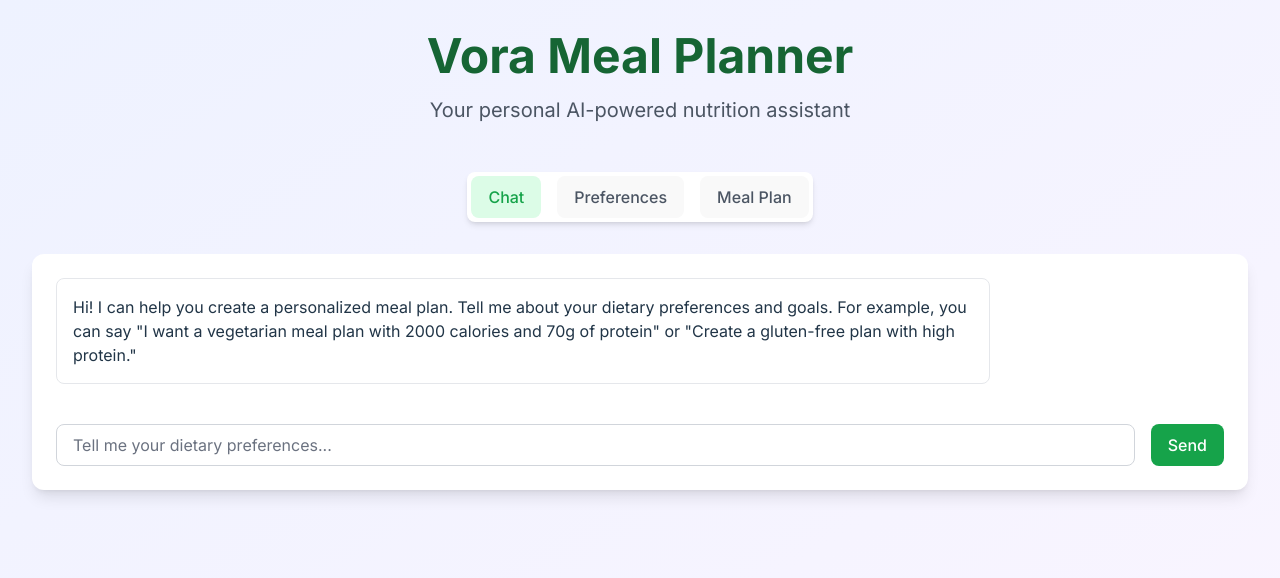
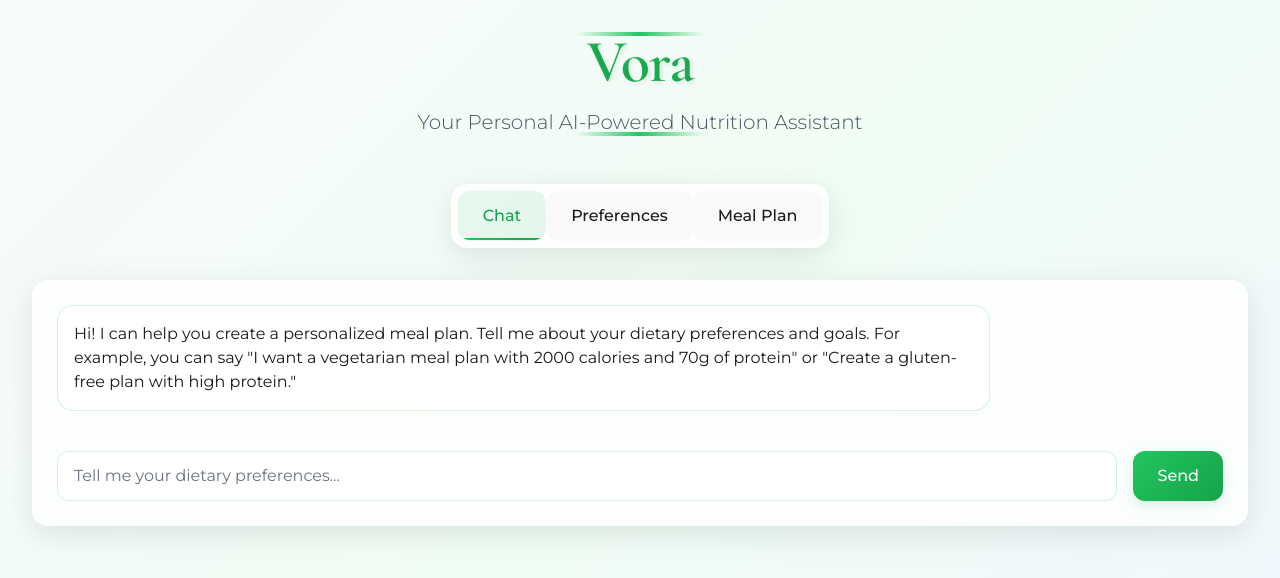
Before and after one commit to TejasParam/Vora, a React (Vite) app in the folder frontend/: page / in a window 1280 px wide. Shown: the top 578 px of the page. Built offline with nearby package versions, Linux system fonts and the light colour scheme; the HTML template or start-up script is replaced by a standard one.

Commit message:
design changes

```diff
--- a/frontend/src/App.tsx
+++ b/frontend/src/App.tsx
@@ -229,7 +229,7 @@ function App() {
       <div className="space-y-1">
         <div className="flex justify-between text-sm">
           <span>{label}</span>
-          <span>{Math.round(value)}/{Math.round(max)}{unit}</span>
+          <span className="font-medium text-gray-800">{Math.round(value)}/{Math.round(max)}{unit}</span>
         </div>
         <div className="h-2 bg-gray-200 rounded-full overflow-hidden">
           <div
@@ -244,70 +244,82 @@ function App() {
   const MealCard = ({ meal, type, isSelected }: { meal: MealInfo; type: keyof MealSelection; isSelected: boolean }) => (
     <div
       onClick={() => handleMealSelect(type, meal)}
-      className={`bg-white p-4 rounded-lg shadow-md hover:shadow-lg transition-shadow cursor-pointer border-2
-        ${isSelected ? 'border-primary-500' : 'border-transparent'}`}
+      className={`fancy-card ${isSelected ? 'ring-2 ring-green-500' : ''}`}
     >
-      <h4 className="font-semibold text-lg text-gray-800">{meal.name}</h4>
-      <div className="mt-2 space-y-1 text-sm text-gray-600">
-        <p className="flex justify-between">
-          <span>Calories:</span>
-          <span className="font-medium">{meal.calories}</span>
-        </p>
-        <p className="flex justify-between">
-          <span>Protein:</span>
-          <span className="font-medium">{meal.protein}g</span>
-        </p>
-        <p className="flex justify-between">
-          <span>Carbs:</span>
-          <span className="font-medium">{meal.carbs}g</span>
-        </p>
-        <p className="flex justify-between">
-          <span>Fat:</span>
-          <span className="font-medium">{meal.fat}g</span>
-        </p>
-        <div className="mt-2 pt-2 border-t border-gray-200">
-          <p className="text-xs text-gray-500">Dietary Info:</p>
-          <p className="text-sm font-medium text-gray-700">{meal.dietary_restrictions}</p>
+      <div className="relative">
+        <div className="absolute -top-4 -right-4">
+          {isSelected && (
+            <div className="bg-green-500 text-white p-2 rounded-full shadow-lg">
+              <svg className="w-4 h-4" fill="none" stroke="currentColor" viewBox="0 0 24 24">
+                <path strokeLinecap="round" strokeLinejoin="round" strokeWidth="2" d="M5 13l4 4L19 7" />
+              </svg>
+            </div>
+          )}
+        </div>
+      </div>
+      <h4 className="font-playfair text-xl font-semibold text-gray-800 mb-3">{meal.name}</h4>
+      <div className="space-y-3">
+        <MacroBar label="Calories" value={meal.calories} maxValue={800} />
+        <MacroBar label="Protein" value={meal.protein} maxValue={40} unit="g" />
+        <MacroBar label="Carbs" value={meal.carbs} maxValue={100} unit="g" />
+        <MacroBar label="Fat" value={meal.fat} maxValue={35} unit="g" />
+      </div>
+      <div className="mt-4 pt-3 border-t border-gray-100">
+        <p className="text-xs text-gray-500 mb-1">Dietary Info:</p>
+        <div className="flex flex-wrap gap-2">
+          {meal.dietary_restrictions.split(', ').map((restriction, index) => (
+            <span key={index} className="px-2 py-1 bg-green-50 text-green-700 rounded-full text-xs font-medium">
+              {restriction}
+            </span>
+          ))}
         </div>
       </div>
     </div>
-  )
+  );
+
+  const MacroBar = ({ label, value, maxValue, unit = '' }: { label: string; value: number; maxValue: number; unit?: string }) => {
+    const percentage = Math.min((value / maxValue) * 100, 100);
+    return (
+      <div className="space-y-1">
+        <div className="flex justify-between text-sm">
+          <span className="text-gray-600">{label}</span>
+          <span className="font-medium text-gray-800">{value}{unit}</span>
+        </div>
+        <div className="progress-bar">
+          <div
+            className="progress-bar-fill"
+            style={{ width: `${percentage}%` }}
+          />
+        </div>
+      </div>
+    );
+  };
 
   return (
-    <div className="min-h-screen bg-gradient-to-br from-indigo-50 to-purple-50 py-8 px-4 sm:px-6 lg:px-8">
+    <div className="min-h-screen py-8 px-4 sm:px-6 lg:px-8">
       <div className="max-w-7xl mx-auto">
-        <div className="text-center mb-12">
-          <h1 className="text-5xl font-bold text-green-800 mb-4">Vora Meal Planner</h1>
-          <p className="text-xl text-gray-600">Your personal AI-powered nutrition assistant</p>
+        <div className="text-center mb-12 relative">
+          {/* Decorative Elements */}
+          <div className="absolute top-0 left-1/2 -translate-x-1/2 w-32 h-1 bg-gradient-to-r from-transparent via-green-500 to-transparent"></div>
+
+          <h1 className="fancy-title text-6xl mb-4">Vora</h1>
+          <p className="text-xl text-gray-600 font-light">Your Personal AI-Powered Nutrition Assistant</p>
+
+          <div className="absolute bottom-0 left-1/2 -translate-x-1/2 w-32 h-1 bg-gradient-to-r from-transparent via-green-500 to-transparent"></div>
         </div>
 
         {/* Tabs */}
         <div className="flex justify-center mb-8">
-          <nav className="flex space-x-4 bg-white rounded-lg p-1 shadow-md">
-            <button
-              onClick={() => setActiveTab('chat')}
-              className={`px-4 py-2 rounded-lg transition-colors duration-200 ${
-                activeTab === 'chat' ? 'bg-green-100 text-green-600' : 'text-gray-600 hover:text-green-600'
-              }`}
-            >
-              Chat
-            </button>
-            <button
-              onClick={() => setActiveTab('preferences')}
-              className={`px-4 py-2 rounded-lg transition-colors duration-200 ${
-                activeTab === 'preferences' ? 'bg-green-100 text-green-600' : 'text-gray-600 hover:text-green-600'
-              }`}
-            >
-              Preferences
-            </button>
-            <button
-              onClick={() => setActiveTab('meal-plan')}
-              className={`px-4 py-2 rounded-lg transition-colors duration-200 ${
-                activeTab === 'meal-plan' ? 'bg-green-100 text-green-600' : 'text-gray-600 hover:text-green-600'
-              }`}
-            >
-              Meal Plan
-            </button>
+          <nav className="glass-effect rounded-2xl p-1.5 shadow-lg">
+            {['chat', 'preferences', 'meal-plan'].map((tab) => (
+              <button
+                key={tab}
+                onClick={() => setActiveTab(tab as 'chat' | 'preferences' | 'meal-plan')}
+                className={`fancy-tab ${activeTab === tab ? 'active' : ''}`}
+              >
+                <span className="capitalize">{tab.replace('-', ' ')}</span>
+              </button>
+            ))}
           </nav>
         </div>
 
@@ -315,8 +327,8 @@ function App() {
         <div className="space-y-8">
           {/* Chat Tab */}
           {activeTab === 'chat' && (
-            <div className="bg-white rounded-xl shadow-lg p-6">
-              <div className="mb-6 max-h-[400px] overflow-y-auto">
+            <div className="glass-effect rounded-2xl p-6">
+              <div className="mb-6 max-h-[500px] overflow-y-auto custom-scrollbar">
                 {chatMessages.map((msg, index) => (
                   <div
                     key={index}
@@ -334,11 +346,21 @@ function App() {
                   value={userInput}
                   onChange={(e) => setUserInput(e.target.value)}
                   placeholder="Tell me your dietary preferences..."
-                  className="input-field flex-grow"
+                  className="fancy-input flex-grow"
                   disabled={loading}
                 />
                 <button type="submit" className="btn-primary" disabled={loading}>
-                  {loading ? 'Processing...' : 'Send'}
+                  {loading ? (
+                    <span className="flex items-center">
+                      <svg className="animate-spin -ml-1 mr-3 h-5 w-5 text-white" xmlns="http://www.w3.org/2000/svg" fill="none" viewBox="0 0 24 24">
+                        <circle className="opacity-25" cx="12" cy="12" r="10" stroke="currentColor" strokeWidth="4"></circle>
+                        <path className="opacity-75" fill="currentColor" d="M4 12a8 8 0 018-8V0C5.373 0 0 5.373 0 12h4zm2 5.291A7.962 7.962 0 014 12H0c0 3.042 1.135 5.824 3 7.938l3-2.647z"></path>
+                      </svg>
+                      Processing
+                    </span>
+                  ) : (
+                    'Send'
+                  )}
                 </button>
               </form>
             </div>
@@ -346,56 +368,54 @@ function App() {
 
           {/* Preferences Tab */}
           {activeTab === 'preferences' && (
-            <div className="bg-white rounded-xl shadow-lg p-6">
-              <form onSubmit={handleSubmit} className="space-y-6">
-                <div className="grid grid-cols-1 md:grid-cols-2 gap-6">
-                  <div className="space-y-4">
-                    <h3 className="text-lg font-semibold text-gray-900">Dietary Preferences</h3>
-                    <div className="space-y-2">
+            <div className="glass-effect rounded-2xl p-6">
+              <form onSubmit={handleSubmit} className="space-y-8">
+                <div className="grid grid-cols-1 md:grid-cols-2 gap-8">
+                  <div className="space-y-6">
+                    <h3 className="fancy-title text-2xl mb-4">Dietary Preferences</h3>
+                    <div className="space-y-4">
                       {['vegan', 'vegetarian', 'gluten_free', 'halal'].map((pref) => (
-                        <label key={pref} className="flex items-center space-x-3">
+                        <label key={pref} className="flex items-center space-x-3 p-3 rounded-xl hover:bg-green-50 transition-colors">
                           <input
                             type="checkbox"
                             name={pref}
                             checked={preferences[pref as DietaryPreference]}
                             onChange={handleInputChange}
-                            className="form-checkbox h-5 w-5 text-indigo-600"
+                            className="fancy-checkbox"
                           />
                           <span className="text-gray-700 capitalize">{pref.replace('_', ' ')}</span>
                         </label>
                       ))}
                     </div>
                   </div>
-                  <div className="space-y-4">
-                    <h3 className="text-lg font-semibold text-gray-900">Nutritional Goals</h3>
-                    <div className="space-y-4">
+
+                  <div className="space-y-6">
+                    <h3 className="fancy-title text-2xl mb-4">Nutritional Goals</h3>
+                    <div className="space-y-6">
                       <div>
-                        <label className="block text-sm font-medium text-gray-700">
-                          Target Calories
-                        </label>
+                        <label className="fancy-label">Target Calories</label>
                         <input
                           type="number"
                           name="target_calories"
                           value={preferences.target_calories}
                           onChange={handleInputChange}
-                          className="input-field mt-1"
+                          className="fancy-input"
                         />
                       </div>
                       <div>
-                        <label className="block text-sm font-medium text-gray-700">
-                          Target Protein (g)
-                        </label>
+                        <label className="fancy-label">Target Protein (g)</label>
                         <input
                           type="number"
                           name="target_protein"
                           value={preferences.target_protein}
                           onChange={handleInputChange}
-                          className="input-field mt-1"
+                          className="fancy-input"
                         />
                       </div>
                     </div>
                   </div>
                 </div>
+
                 <div className="flex justify-end space-x-4">
                   <button type="submit" className="btn-primary" disabled={loading}>
                     {loading ? 'Generating...' : 'Generate Meal Plan'}
@@ -407,11 +427,11 @@ function App() {
 
           {/* Meal Plan Tab */}
           {activeTab === 'meal-plan' && mealPlan && (
-            <div className="space-y-8">
+            <div className="space-y-8 animate-fade-in">
               {/* Macro Progress */}
-              <div className="bg-white rounded-xl shadow-lg p-6">
-                <h3 className="text-lg font-semibold text-gray-900 mb-4">Daily Progress</h3>
-                <div className="space-y-4">
+              <div className="glass-effect rounded-2xl p-6">
+                <h3 className="fancy-title text-2xl mb-6">Daily Progress</h3>
+                <div className="grid grid-cols-1 md:grid-cols-2 gap-6">
                   <MacroProgressBar
                     label="Calories"
                     value={calculateTotalMacros().calories}
@@ -429,8 +449,8 @@ function App() {
 
               {/* Meal Sections */}
               {['breakfast', 'lunch', 'dinner'].map((mealType) => (
-                <div key={mealType} className="bg-white rounded-xl shadow-lg p-6">
-                  <h3 className="text-xl font-semibold text-gray-900 capitalize mb-6">{mealType}</h3>
+                <div key={mealType} className="glass-effect rounded-2xl p-6">
+                  <h3 className="fancy-title text-2xl mb-6 capitalize">{mealType}</h3>
                   <div className="meal-grid">
                     {mealPlan[mealType as keyof MealPlan].map((meal) => (
                       <MealCard
@@ -459,8 +479,13 @@ function App() {
         </div>
 
         {error && (
-          <div className="mt-4 p-4 bg-red-50 text-red-700 rounded-lg">
-            {error}
+          <div className="mt-4 p-4 bg-red-50 text-red-700 rounded-xl border border-red-100">
+            <div className="flex items-center">
+              <svg className="w-5 h-5 mr-2" fill="currentColor" viewBox="0 0 20 20">
+                <path fillRule="evenodd" d="M10 18a8 8 0 100-16 8 8 0 000 16zM8.707 7.293a1 1 0 00-1.414 1.414L8.586 10l-1.293 1.293a1 1 0 101.414 1.414L10 11.414l1.293 1.293a1 1 0 001.414-1.414L11.414 10l1.293-1.293a1 1 0 00-1.414-1.414L10 8.586 8.707 7.293z" clipRule="evenodd" />
+              </svg>
+              {error}
+            </div>
           </div>
         )}
       </div>
--- a/frontend/src/index.css
+++ b/frontend/src/index.css
@@ -1,4 +1,4 @@
-@import url('https://fonts.googleapis.com/css2?family=Inter:wght@300;400;500;600;700&display=swap');
+@import url('https://fonts.googleapis.com/css2?family=Playfair+Display:wght@400;500;600;700&family=Montserrat:wght@300;400;500;600&family=Cormorant+Garamond:wght@400;500;600;700&display=swap');
 
 @tailwind base;
 @tailwind components;
@@ -41,14 +41,23 @@ body {
   margin: 0;
   min-width: 320px;
   min-height: 100vh;
-  font-family: 'Inter', sans-serif;
-  @apply bg-gradient-to-br from-green-50 to-green-100;
-  background-color: #f0fdf4;  /* Light green background */
+  font-family: 'Montserrat', sans-serif;
+  background: linear-gradient(135deg, #f8fafc 0%, #f0fdf4 50%, #f0f7ff 100%);
+  color: #1a1a1a;
 }
 
-h1 {
-  font-size: 3.2em;
-  line-height: 1.1;
+h1, h2, h3 {
+  font-family: 'Playfair Display', serif;
+  letter-spacing: -0.02em;
+}
+
+.fancy-title {
+  font-family: 'Cormorant Garamond', serif;
+  font-weight: 600;
+  background: linear-gradient(120deg, #22c55e, #16a34a);
+  -webkit-background-clip: text;
+  -webkit-text-fill-color: transparent;
+  text-shadow: 2px 2px 4px rgba(0, 0, 0, 0.1);
 }
 
 button {
@@ -88,42 +97,182 @@ button:focus-visible {
   @apply text-green-600 border-green-600;
 }
 
-.card {
-  @apply bg-white rounded-xl shadow-lg hover:shadow-xl transition-all duration-300 border border-gray-100;
+.glass-effect {
+  background: rgba(255, 255, 255, 0.8);
+  backdrop-filter: blur(10px);
+  border: 1px solid rgba(255, 255, 255, 0.2);
+  box-shadow: 0 8px 32px rgba(0, 0, 0, 0.1);
+}
+
+.fancy-card {
+  @apply bg-white rounded-2xl p-6 shadow-lg;
+  border: 1px solid rgba(255, 255, 255, 0.4);
+  transition: all 0.3s ease;
+  background: linear-gradient(145deg, #ffffff, #f8fafc);
+}
+
+.fancy-card:hover {
+  transform: translateY(-2px);
+  box-shadow: 0 12px 40px rgba(0, 0, 0, 0.1);
+}
+
+.fancy-input {
+  @apply w-full px-4 py-3 rounded-xl border transition-all duration-300;
+  background: rgba(255, 255, 255, 0.9);
+  border-color: rgba(34, 197, 94, 0.2);
+}
+
+.fancy-input:focus {
+  @apply ring-2 ring-green-500 border-green-500;
+  background: white;
+  transform: translateY(-1px);
+}
+
+.fancy-checkbox {
+  @apply h-5 w-5 rounded border-2 transition-all duration-200;
+  border-color: rgba(34, 197, 94, 0.4);
+}
+
+.fancy-checkbox:checked {
+  @apply bg-green-500 border-green-500;
+  animation: checkmark 0.2s ease-in-out;
+}
+
+.fancy-label {
+  @apply block text-sm font-medium mb-1;
+  color: #374151;
+  letter-spacing: 0.01em;
 }
 
 .btn-primary {
-  @apply bg-green-600 text-white px-4 py-2 rounded-lg hover:bg-green-700 transition-colors duration-200 font-medium;
+  @apply px-6 py-3 rounded-xl font-medium transition-all duration-300;
+  background: linear-gradient(135deg, #22c55e, #16a34a);
+  color: white;
+  border: none;
+  box-shadow: 0 4px 12px rgba(34, 197, 94, 0.2);
+}
+
+.btn-primary:hover {
+  transform: translateY(-2px);
+  box-shadow: 0 6px 16px rgba(34, 197, 94, 0.3);
+}
+
+.btn-primary:active {
+  transform: translateY(0);
 }
 
 .btn-secondary {
-  @apply bg-white text-green-600 px-4 py-2 rounded-lg hover:bg-green-50 transition-colors duration-200 font-medium border border-green-200;
+  @apply px-6 py-3 rounded-xl font-medium transition-all duration-300;
+  background: white;
+  color: #16a34a;
+  border: 2px solid rgba(34, 197, 94, 0.2);
 }
 
-.input-field {
-  @apply w-full px-4 py-2 rounded-lg border border-gray-300 focus:ring-2 focus:ring-green-500 focus:border-green-500 transition-all duration-200;
+.btn-secondary:hover {
+  background: rgba(34, 197, 94, 0.05);
+  border-color: rgba(34, 197, 94, 0.4);
+}
+
+.fancy-tab {
+  @apply px-6 py-3 rounded-xl font-medium transition-all duration-300;
+  position: relative;
+  overflow: hidden;
+}
+
+.fancy-tab.active {
+  background: linear-gradient(135deg, rgba(34, 197, 94, 0.1), rgba(22, 163, 74, 0.1));
+  color: #16a34a;
+}
+
+.fancy-tab.active::after {
+  content: '';
+  position: absolute;
+  bottom: 0;
+  left: 0;
+  width: 100%;
+  height: 2px;
+  background: linear-gradient(90deg, #22c55e, #16a34a);
+}
+
+.chat-message {
+  @apply p-4 rounded-2xl mb-4 max-w-[80%] transition-all duration-300;
+  animation: messageSlide 0.3s ease-out;
+}
+
+.chat-message-user {
+  @apply ml-auto;
+  background: linear-gradient(135deg, #22c55e, #16a34a);
+  color: white;
+}
+
+.chat-message-assistant {
+  background: white;
+  border: 1px solid rgba(34, 197, 94, 0.2);
 }
 
 .progress-bar {
-  @apply h-2 bg-gray-200 rounded-full overflow-hidden;
+  @apply h-2 bg-gray-100 rounded-full overflow-hidden;
 }
 
 .progress-bar-fill {
-  @apply h-full rounded-full bg-green-600 transition-all duration-300;
-}
-
-.chat-message {
-  @apply p-4 rounded-lg mb-4 max-w-[80%];
-}
-
-.chat-message-user {
-  @apply bg-green-600 text-white ml-auto;
-}
-
-.chat-message-assistant {
-  @apply bg-white border border-gray-200;
+  @apply h-full rounded-full transition-all duration-500;
+  background: linear-gradient(90deg, #22c55e, #16a34a);
 }
 
 .meal-grid {
   @apply grid grid-cols-1 md:grid-cols-2 lg:grid-cols-3 gap-6;
 }
+
+@keyframes messageSlide {
+  from {
+    opacity: 0;
+    transform: translateY(10px);
+  }
+  to {
+    opacity: 1;
+    transform: translateY(0);
+  }
+}
+
+@keyframes checkmark {
+  0% {
+    transform: scale(0.8);
+  }
+  50% {
+    transform: scale(1.1);
+  }
+  100% {
+    transform: scale(1);
+  }
+}
+
+.animate-fade-in {
+  animation: fadeIn 0.5s ease-out;
+}
+
+@keyframes fadeIn {
+  from {
+    opacity: 0;
+  }
+  to {
+    opacity: 1;
+  }
+}
+
+::-webkit-scrollbar {
+  width: 8px;
+}
+
+::-webkit-scrollbar-track {
+  background: rgba(0, 0, 0, 0.05);
+  border-radius: 4px;
+}
+
+::-webkit-scrollbar-thumb {
+  background: rgba(34, 197, 94, 0.3);
+  border-radius: 4px;
+}
+
+::-webkit-scrollbar-thumb:hover {
+  background: rgba(34, 197, 94, 0.5);
+}
```
Also changed, not shown: 1 other file (tests, documents, lock files or other folders).
